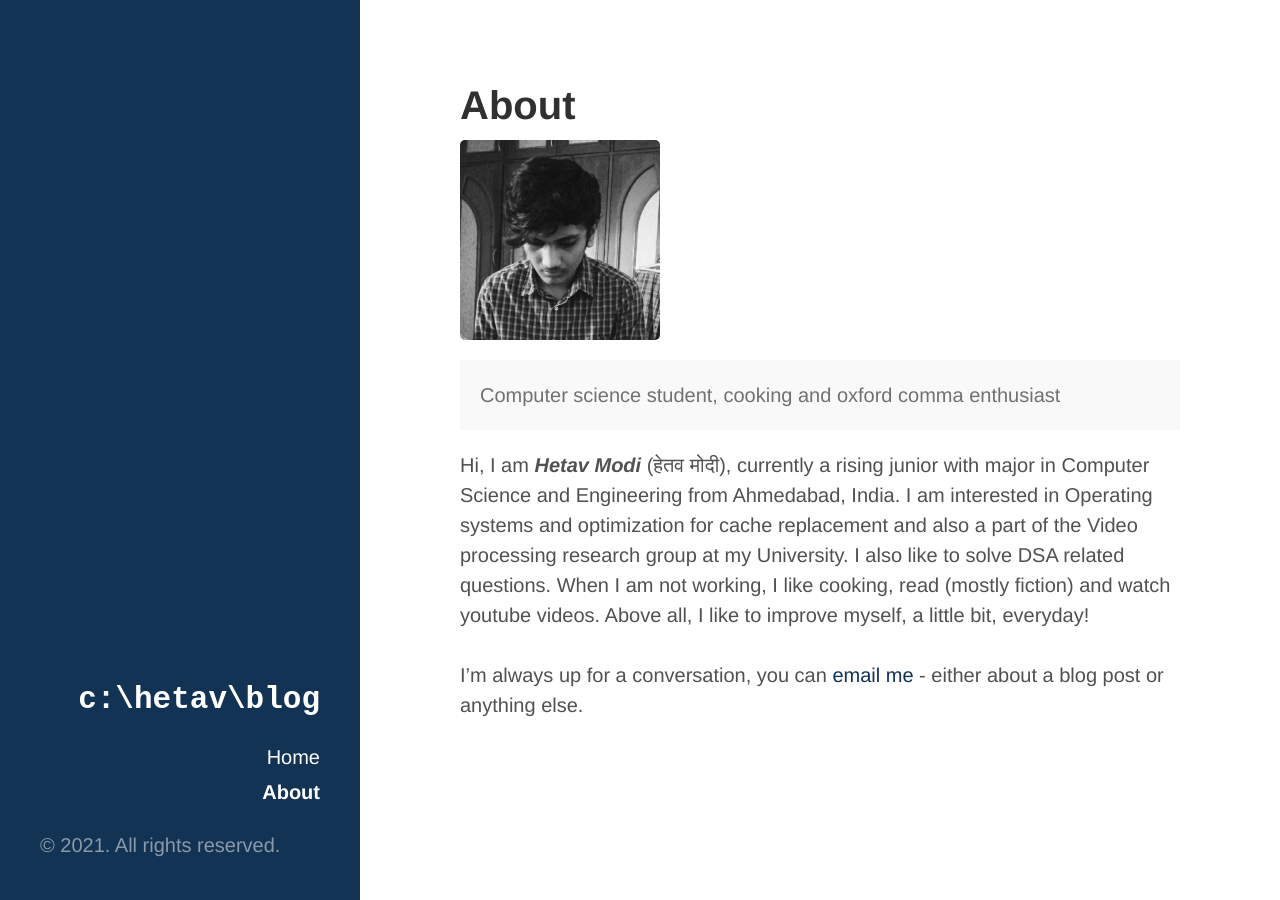
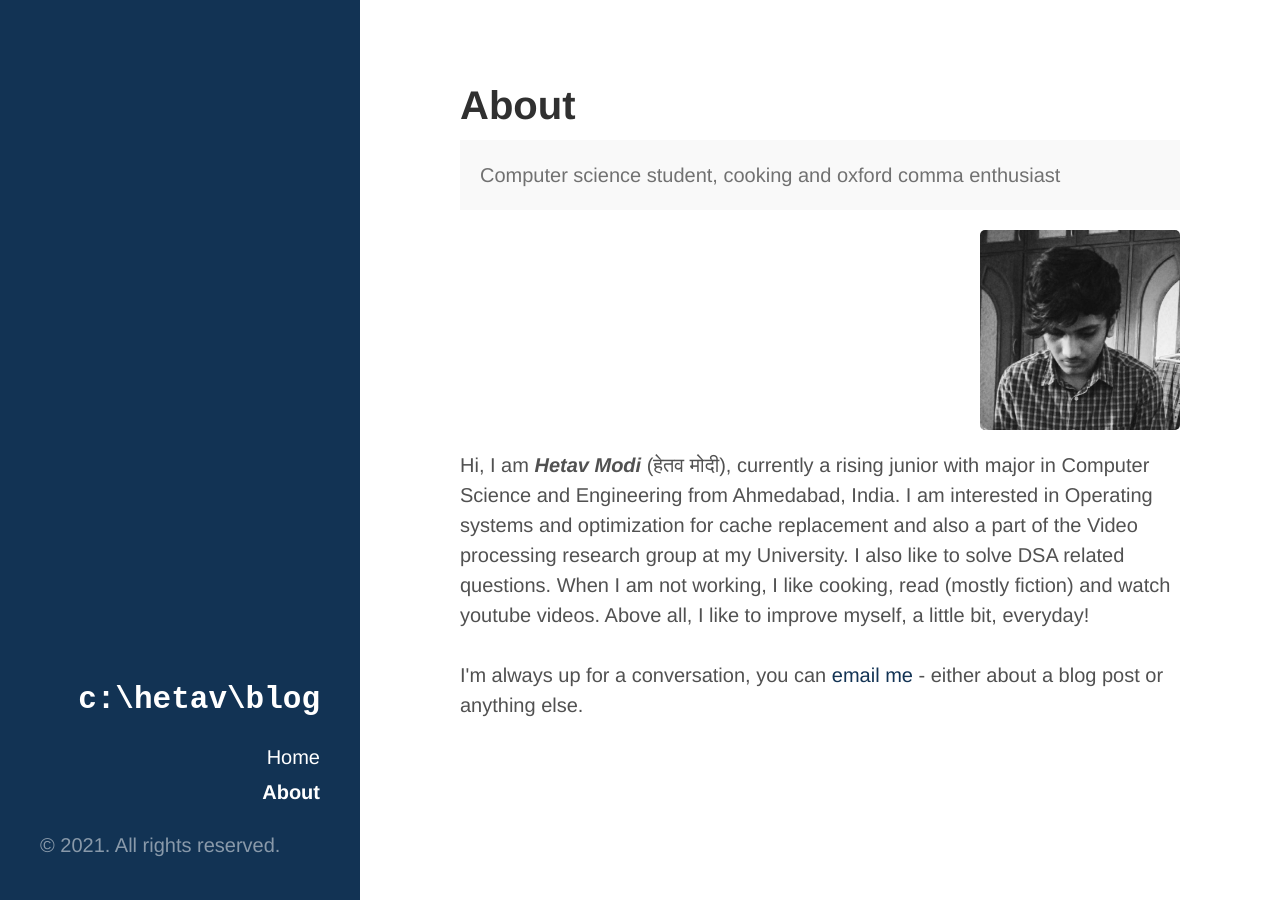
Before and after one commit to hetavv/hetavv.github.io, a Jekyll site: the page built from about.md, in a window 1280 px wide. Built offline with Jekyll 4.4.1, drawn with Linux system fonts in a browser that asks for light colours.

Commit message:
Update about.md

```diff
--- a/about.md
+++ b/about.md
@@ -3,18 +3,20 @@
 title: About
 ---
 
- <img src="/aboutme.jpeg" width="200px" height="200px">
-<!-- ![ about me ](aboutme.jpeg) -->
 <p class="message">
   Computer science student, cooking and oxford comma enthusiast
 </p>
 
+ <img src="/aboutme.jpeg" width="200px" height="200px" style="float: right" >
+<!-- ![ about me ](aboutme.jpeg) -->
+
+<p style="float: left">
 Hi, I am <em><b>Hetav Modi</b></em> (हेतव मोदी), currently a rising junior with major in Computer Science and Engineering from Ahmedabad, India. I am interested in Operating systems and optimization for cache replacement and also a part of the Video processing research group at my University. I also like to solve DSA related questions. When I am not working, I like cooking, read (mostly fiction) and watch youtube videos. Above all, I like to improve myself, a little bit, everyday!
 <br>
 <br>
 I'm always up for a conversation, you can <a href = "mailto: hetav.1805@gmail.com">email me</a> - either
 about a blog post or anything else.
-
+</p>
 
 <!--
 In the novel, *The Strange Case of Dr. Jeykll and Mr. Hyde*, Mr. Poole is Dr. Jekyll's virtuous and loyal butler. Similarly, Poole is an upstanding and effective butler that helps you build Jekyll themes. It's made by [@mdo](https://twitter.com/mdo).
```
